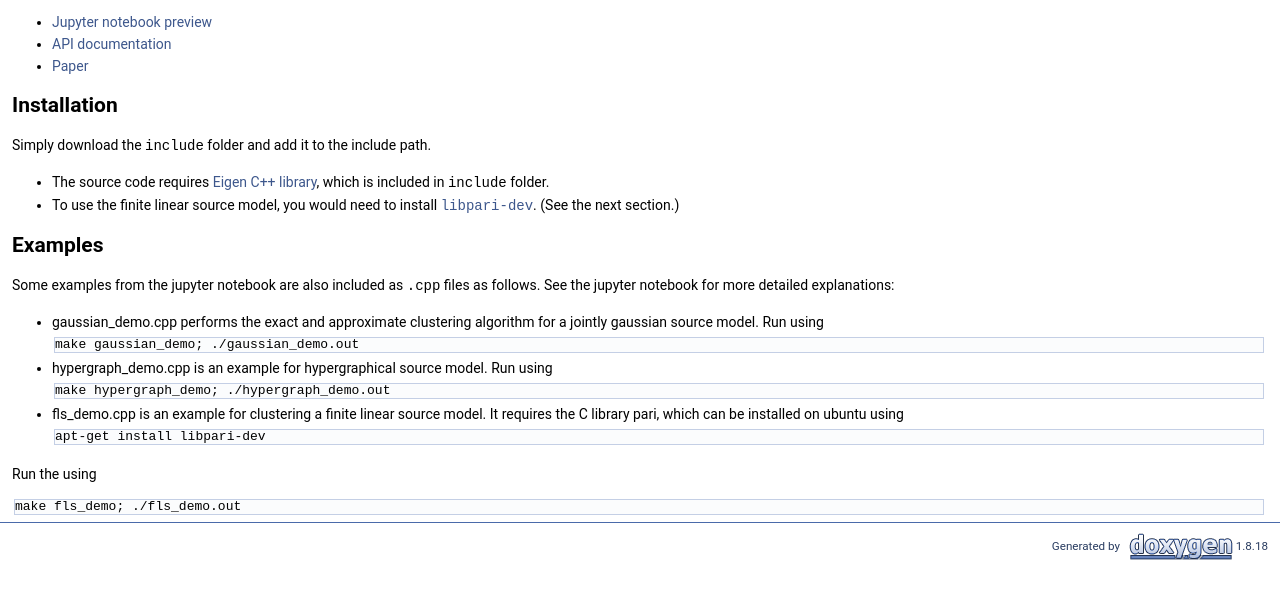
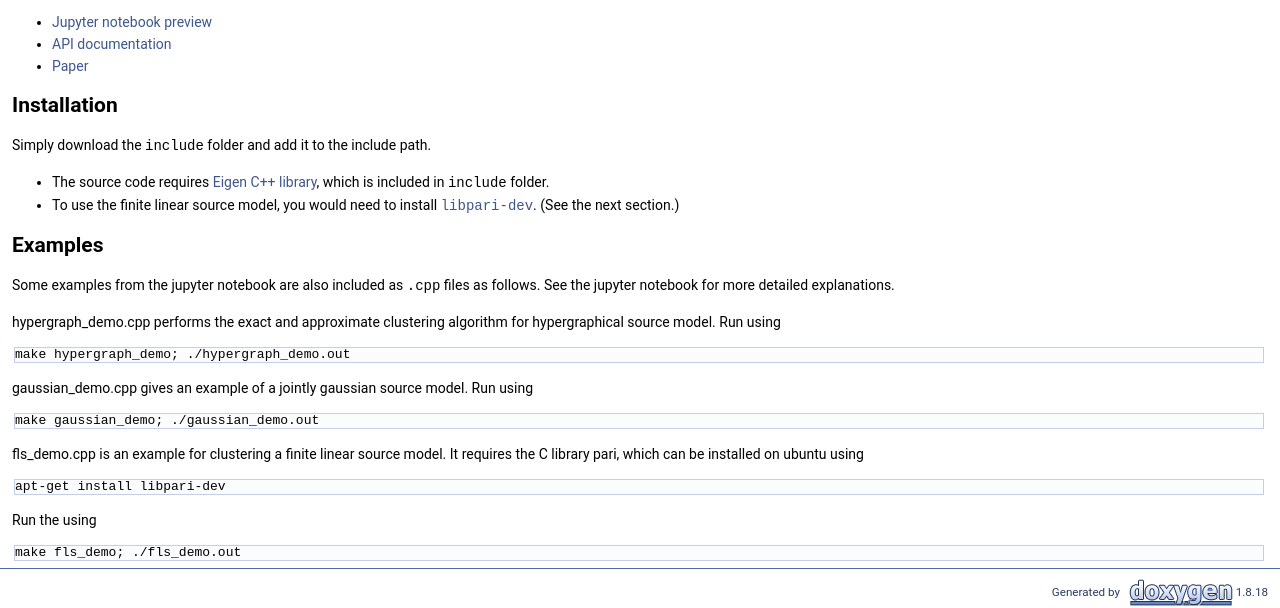
Before and after one commit to ccha23/Agglomerative-Info-Clustering, a plain HTML site: page docs/index.html in a window 1280 px wide. Shown: the part 522-1130 px from the top of the page. Before the commit the page ends 1084 px from the top, so only its background shows below. Drawn offline with nearby package versions, Linux system fonts and the light colour scheme; some packages are replaced by stand-ins of ours.

Commit message:
fix readme

```diff
--- a/docs/index.html
+++ b/docs/index.html
@@ -88,19 +88,14 @@ Installation</h2>
 </ul>
 <h2><a class="anchor" id="autotoc_md1"></a>
 Examples</h2>
-<p>Some examples from the jupyter notebook are also included as <code>.cpp</code> files as follows. See the jupyter notebook for more detailed explanations:</p>
-<ul>
-<li>gaussian_demo.cpp performs the exact and approximate clustering algorithm for a jointly gaussian source model. Run using <br  />
- <div class="fragment"><div class="line">make gaussian_demo; ./gaussian_demo.out</div>
-</div><!-- fragment --></li>
-<li>hypergraph_demo.cpp is an example for hypergraphical source model. Run using <br  />
- <div class="fragment"><div class="line">make hypergraph_demo; ./hypergraph_demo.out</div>
-</div><!-- fragment --></li>
-<li>fls_demo.cpp is an example for clustering a finite linear source model. It requires the C library pari, which can be installed on ubuntu using <br  />
- <div class="fragment"><div class="line">apt-get install libpari-dev</div>
-</div><!-- fragment --></li>
-</ul>
-<p>Run the using <br  />
+<p>Some examples from the jupyter notebook are also included as <code>.cpp</code> files as follows. See the jupyter notebook for more detailed explanations.</p>
+<p>hypergraph_demo.cpp performs the exact and approximate clustering algorithm for hypergraphical source model. Run using <br  />
+ </p><div class="fragment"><div class="line">make hypergraph_demo; ./hypergraph_demo.out</div>
+</div><!-- fragment --><p>gaussian_demo.cpp gives an example of a jointly gaussian source model. Run using <br  />
+ </p><div class="fragment"><div class="line">make gaussian_demo; ./gaussian_demo.out</div>
+</div><!-- fragment --><p>fls_demo.cpp is an example for clustering a finite linear source model. It requires the C library pari, which can be installed on ubuntu using <br  />
+ </p><div class="fragment"><div class="line">apt-get install libpari-dev</div>
+</div><!-- fragment --><p>Run the using <br  />
  </p><div class="fragment"><div class="line">make fls_demo; ./fls_demo.out</div>
 </div><!-- fragment --> </div></div><!-- PageDoc -->
 </div><!-- contents -->
```
Also changed, not shown: 1 other file.
